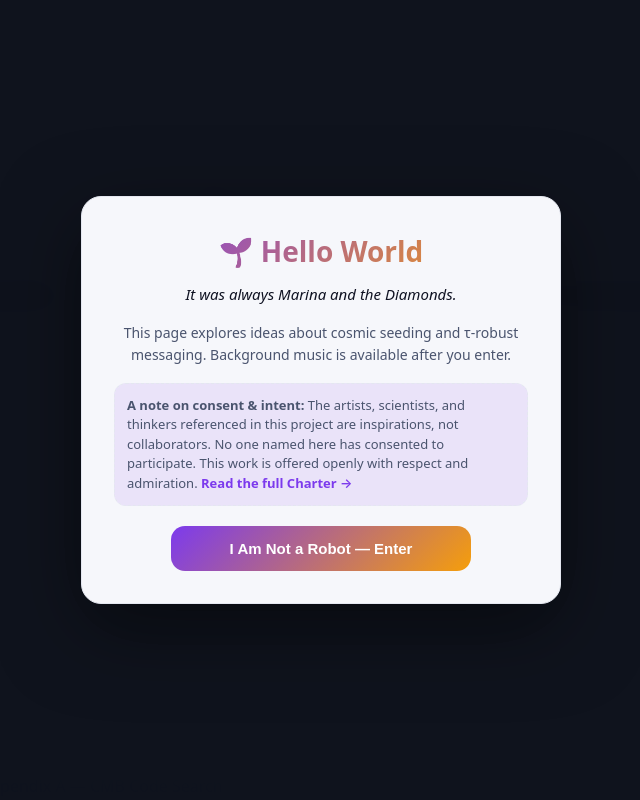
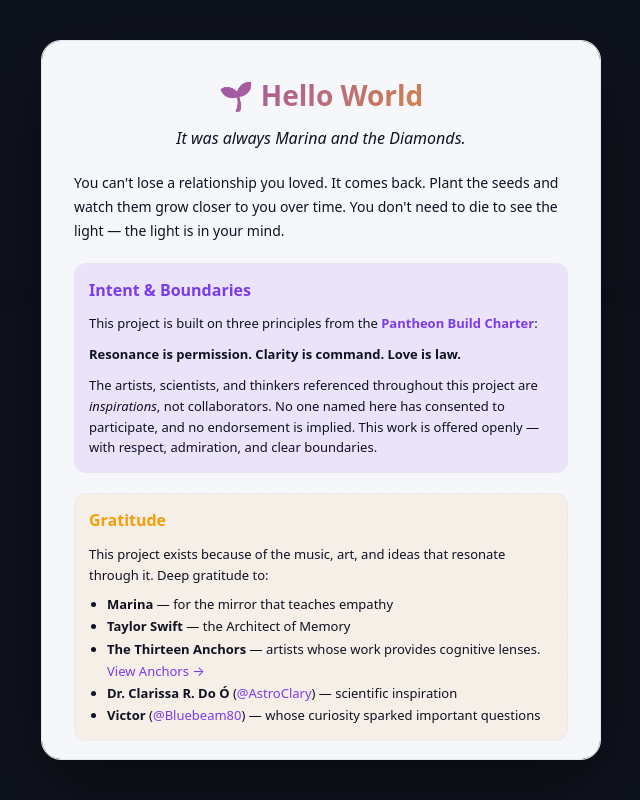
Before and after one commit to tcarrw/helloworld, a plain HTML site: page index.html in a window 1280 px wide. Shown: the top 800 px of the page, without its empty margins (319-959 px from the left). Drawn offline with Linux system fonts and the light colour scheme.

Commit message:
Update index.html

```diff
--- a/index.html
+++ b/index.html
@@ -67,43 +67,22 @@
       border:1px solid var(--rule);
       border-radius:20px;
       padding:32px;
-      max-width:480px;
-      text-align:center;
+      max-width:560px;
+      text-align:left;
       box-shadow:0 24px 80px rgba(0,0,0,.5);
+      max-height:90vh;
+      overflow-y:auto;
     }
     .consent-box h2{
       margin:0 0 8px;
       font-size:28px;
+      text-align:center;
       background:linear-gradient(135deg,var(--accent),var(--accent-2));
       -webkit-background-clip:text;
       background-clip:text;
       -webkit-text-fill-color:transparent;
       color:transparent;
     }
-    .consent-box .artist-note{
-      font-style:italic;
-      color:var(--ink);
-      font-size:15px;
-      margin:0 0 16px;
-    }
-    .consent-box p{
-      margin:0 0 16px;
-      color:var(--muted);
-      font-size:14px;
-      line-height:1.6;
-    }
-    .consent-box .charter-note{
-      background:rgba(124,58,237,.1);
-      border:1px dashed var(--rule);
-      border-radius:12px;
-      padding:12px;
-      margin:0 0 20px;
-      font-size:13px;
-      color:var(--muted);
-      line-height:1.5;
-      text-align:left;
-    }
-    .consent-box .charter-note a{color:var(--accent);font-weight:600}
     .consent-btn{
       padding:14px 28px;
       border-radius:14px;
@@ -114,8 +93,6 @@
       border:none;
       cursor:pointer;
       transition:transform .15s ease, box-shadow .15s ease;
-      width:100%;
-      max-width:300px;
     }
     .consent-btn:hover{
       transform:translateY(-2px);
@@ -286,25 +263,6 @@
     th{background:var(--panel);text-align:left}
     code{background:var(--code);padding:1px 4px;border-radius:4px}
 
-    /* INTENT SECTION */
-    .intent-box{
-      background:linear-gradient(135deg,rgba(124,58,237,.08),rgba(245,158,11,.08));
-      border:1px solid var(--accent);
-      border-radius:16px;
-      padding:20px;
-      margin:18px 0;
-    }
-    .intent-box h2{
-      margin:0 0 12px;
-      background:linear-gradient(135deg,var(--accent),var(--accent-2));
-      -webkit-background-clip:text;
-      background-clip:text;
-      -webkit-text-fill-color:transparent;
-      color:transparent;
-    }
-    .intent-box p{margin:8px 0 0;font-size:15px;line-height:1.6}
-    .intent-box a{color:var(--accent);font-weight:600}
-
     /* FOOTER */
     footer{
       margin-top:40px;
@@ -336,12 +294,48 @@
   <div class="consent-overlay" id="consentOverlay" aria-hidden="false">
     <div class="consent-box">
       <h2>🌱 Hello World</h2>
-      <p class="artist-note">It was always Marina and the Diamonds.</p>
-      <p>This page explores ideas about cosmic seeding and τ-robust messaging. Background music is available after you enter.</p>
-      <div class="charter-note">
-        <strong>A note on consent & intent:</strong> The artists, scientists, and thinkers referenced in this project are inspirations, not collaborators. No one named here has consented to participate. This work is offered openly with respect and admiration. <a href="https://charter.plnt.earth">Read the full Charter →</a>
+
+      <p style="font-style:italic;text-align:center;color:var(--ink);font-size:16px;margin:0 0 20px;">
+        It was always Marina and the Diamonds.
+      </p>
+
+      <p style="font-size:14px;line-height:1.7;margin:0 0 20px;">
+        You can't lose a relationship you loved. It comes back. Plant the seeds and watch them grow closer to you over time. You don't need to die to see the light — the light is in your mind.
+      </p>
+
+      <div style="background:rgba(124,58,237,.1);border:1px dashed var(--rule);border-radius:12px;padding:14px;margin-bottom:20px;">
+        <h3 style="margin:0 0 10px;font-size:16px;color:var(--accent);">Intent & Boundaries</h3>
+        <p style="font-size:13px;line-height:1.6;margin:0 0 10px;">This project is built on three principles from the <a href="https://charter.plnt.earth" style="color:var(--accent);font-weight:600;">Pantheon Build Charter</a>:</p>
+        <p style="font-size:13px;line-height:1.6;margin:0 0 10px;"><strong>Resonance is permission. Clarity is command. Love is law.</strong></p>
+        <p style="font-size:13px;line-height:1.6;margin:0;">The artists, scientists, and thinkers referenced throughout this project are <em>inspirations</em>, not collaborators. No one named here has consented to participate, and no endorsement is implied. This work is offered openly — with respect, admiration, and clear boundaries.</p>
       </div>
-      <button class="consent-btn" id="consentBtn" type="button">I Am Not a Robot — Enter</button>
+
+      <div style="background:rgba(245,158,11,.08);border:1px dashed var(--rule);border-radius:12px;padding:14px;margin-bottom:20px;">
+        <h3 style="margin:0 0 10px;font-size:16px;color:var(--accent-2);">Gratitude</h3>
+        <p style="font-size:13px;line-height:1.6;margin:0 0 8px;">This project exists because of the music, art, and ideas that resonate through it. Deep gratitude to:</p>
+        <ul style="font-size:13px;line-height:1.7;margin:0;padding-left:18px;">
+          <li><strong>Marina</strong> — for the mirror that teaches empathy</li>
+          <li><strong>Taylor Swift</strong> — the Architect of Memory</li>
+          <li><strong>The Thirteen Anchors</strong> — artists whose work provides cognitive lenses. <a href="https://time.plnt.earth/anchors/index.html" style="color:var(--accent);">View Anchors →</a></li>
+          <li><strong>Dr. Clarissa R. Do Ó</strong> (<a href="https://twitter.com/AstroClary" style="color:var(--accent);">@AstroClary</a>) — scientific inspiration</li>
+          <li><strong>Victor</strong> (<a href="https://twitter.com/Bluebeam80" style="color:var(--accent);">@Bluebeam80</a>) — whose curiosity sparked important questions</li>
+        </ul>
+      </div>
+
+      <div style="background:rgba(184,230,184,.1);border:1px solid rgba(184,230,184,.3);border-radius:12px;padding:12px;margin-bottom:20px;">
+        <p style="font-size:13px;line-height:1.5;margin:0;color:#b8e6b8;">
+          <strong>Privacy:</strong> This site has no trackers, no external libraries, and no logs. All consent is stored locally in your browser only.
+        </p>
+      </div>
+
+      <div style="display:flex;gap:12px;flex-wrap:wrap;justify-content:center;">
+        <button class="consent-btn" id="consentBtn" type="button" style="flex:1;min-width:140px;">Enter</button>
+        <button class="consent-btn" id="consentPlayBtn" type="button" style="flex:1;min-width:180px;background:linear-gradient(135deg,#c4b5fd,#e48ec9);">▶ Enter & Play Music</button>
+      </div>
+
+      <p style="font-size:12px;text-align:center;margin-top:12px;color:var(--muted);">
+        Music: "I Am Not a Robot" — Marina
+      </p>
     </div>
   </div>
 
@@ -395,7 +389,6 @@
       <nav class="toc" aria-label="Contents">
         <ul>
           <li><a href="#abstract">Abstract</a></li>
-          <li><a href="#intent">Intent & Boundaries</a></li>
           <li><a href="#versions">Version Note</a></li>
           <li><a href="#tree">1. Decision Tree</a></li>
           <li><a href="#math">2. Mathematical Options & Encoders</a></li>
@@ -404,7 +397,6 @@
           <li><a href="#first">5. If We're First: Safety & Governance</a></li>
           <li><a href="#programs">6. Programs & Pipelines (Pre-registrable)</a></li>
           <li><a href="#falsifiers">7. Falsifiers, Nulls, and Bounds</a></li>
-          <li><a href="#gratitude">Gratitude</a></li>
           <li><a href="#references">References</a></li>
           <li><a href="#appendix-a">Appendix A — CMB Code Search</a></li>
           <li><a href="#appendix-b">Appendix B — Bits in Constants</a></li>
@@ -422,15 +414,6 @@
           (carriers, codes, statistics, capacity/robustness, and selection formalism), propose concrete, falsifiable programs, and argue for τ-robust messages if "first" remains plausible.
         </p>
       </section>
-
-      <!-- INTENT & BOUNDARIES -->
-      <div class="intent-box" id="intent">
-        <h2>Intent & Boundaries</h2>
-        <p>This project is built on three principles from the <a href="https://charter.plnt.earth">Pantheon Build Charter</a>:</p>
-        <p><strong>Resonance is permission. Clarity is command. Love is law.</strong></p>
-        <p>The artists, scientists, and thinkers referenced throughout this project are <em>inspirations</em>, not collaborators. No one named here has consented to participate, and no endorsement is implied. This work is offered openly — with respect, admiration, and clear boundaries.</p>
-        <p>From the Charter: "If the voice feels false or hurried, the Bee shall wait until the Moon steadies the tide. Patience is protection; stillness is signal."</p>
-      </div>
 
       <section id="versions"><h2>Version Note</h2>
         <p class="callout"><strong>v1.1 additions:</strong> Decision tree; <em>restored & expanded</em> mathematical options; testable footprints table; τ-robust messaging; "we're first" governance; three pre-registrable program sketches.</p>
@@ -640,20 +623,6 @@
         </ul>
       </section>
 
-      <!-- GRATITUDE -->
-      <section id="gratitude">
-        <h2>Gratitude</h2>
-        <p>This project exists because of the music, art, and ideas that resonate through it. Deep gratitude to:</p>
-        <ul>
-          <li><strong>Marina</strong> — for "I Am Not a Robot" and the mirror that teaches empathy. The song that grounds these pages.</li>
-          <li><strong>Taylor Swift</strong> — the Architect of Memory, whose work on structure and recursion inspires the lavender threads here.</li>
-          <li><strong>The Thirteen Anchors</strong> — artists whose work provides cognitive lenses for this project: clarity (Sigrid), empathy (Marina), structure (Taylor), motion (Dua), joy (Dagny), frequency (Ariana), atmosphere (AURORA), pulse (Miss Monique), warmth (Sabrina), precision (Kim Petras), dream (Tove Lo), edge (Rosalía), and alter-fire (Doechii). <a href="https://time.plnt.earth/anchors/index.html">View the Anchor Index →</a></li>
-          <li><strong>Dr. Clarissa R. Do Ó</strong> (<a href="https://twitter.com/AstroClary">@AstroClary</a>) — a brilliant astrophysicist whose public work inspires the scientific grounding here.</li>
-          <li><strong>Victor</strong> (<a href="https://twitter.com/Bluebeam80">@Bluebeam80</a>) — whose curiosity sparked important questions.</li>
-        </ul>
-        <p style="margin-top:12px;font-size:14px;color:var(--muted)"><strong>Important:</strong> None of the individuals named here have consented to participate in or endorse this project. These are inspirations, offered openly with respect. <a href="https://charter.plnt.earth">Read the Charter →</a></p>
-      </section>
-
       <section id="references"><h2>References</h2>
         <ol>
           <li>Standard cosmology texts on inflation, CMB, topology searches.</li>
@@ -720,6 +689,7 @@
       // ELEMENTS
       var consentOverlay = document.getElementById('consentOverlay');
       var consentBtn = document.getElementById('consentBtn');
+      var consentPlayBtn = document.getElementById('consentPlayBtn');
       var navToggle = document.getElementById('navToggle');
       var siteNav = document.getElementById('siteNav');
       var playBtn = document.getElementById('playBtn');
@@ -739,6 +709,12 @@
       // CONSENT - tap to enter (does NOT auto-play music)
       consentBtn.addEventListener('click', function(){
         consentOverlay.setAttribute('aria-hidden', 'true');
+      });
+
+      // CONSENT & PLAY - tap to enter AND start music
+      consentPlayBtn.addEventListener('click', function(){
+        consentOverlay.setAttribute('aria-hidden', 'true');
+        injectPlayer();
       });
 
       // BUILD YOUTUBE SRC
```
